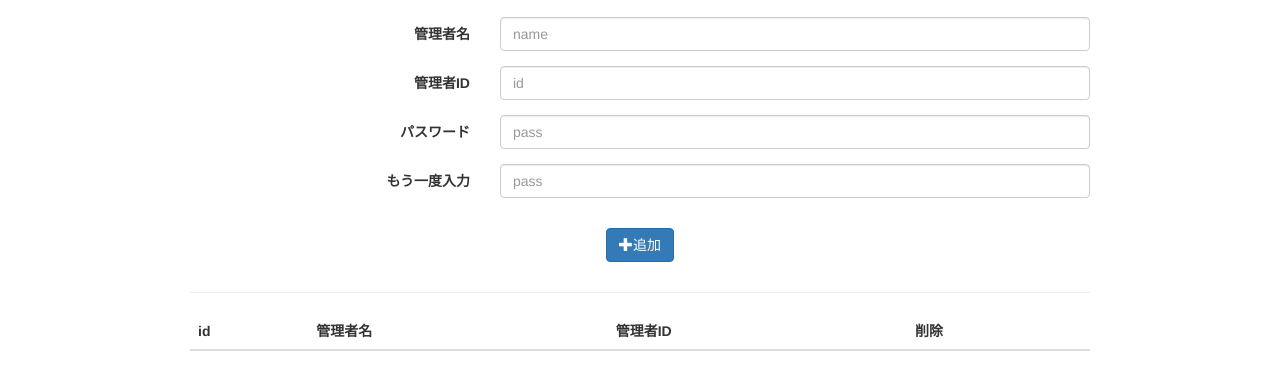
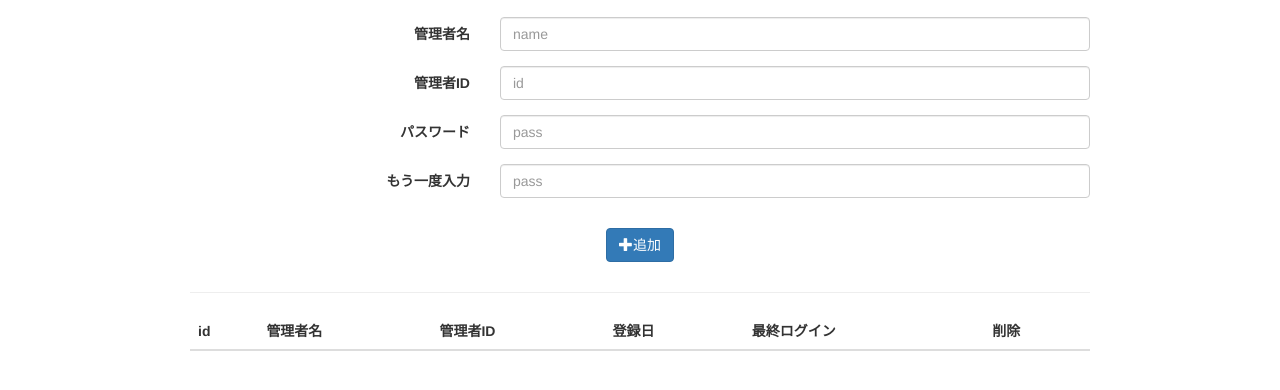
Before and after one commit to abe1227/takara, a plain HTML site: page admin/admin.html in a window 1280 px wide. Shown: the part 174-564 px from the top of the page. Drawn offline with nearby package versions, Linux system fonts and the light colour scheme.

Commit message:
admin.html table th add

```diff
--- a/admin/admin.html
+++ b/admin/admin.html
@@ -63,6 +63,8 @@
 						<th>id</th>
 						<th>管理者名</th>
 						<th>管理者ID</th>
+						<th>登録日</th>
+						<th>最終ログイン</th>
 						<th>削除</th>
 					</tr>
 				</thead>
```
